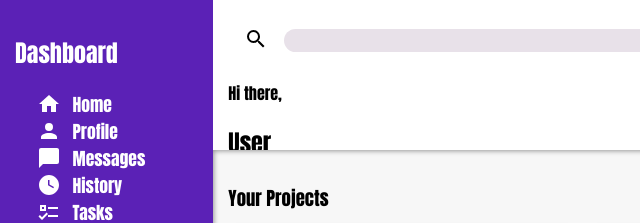
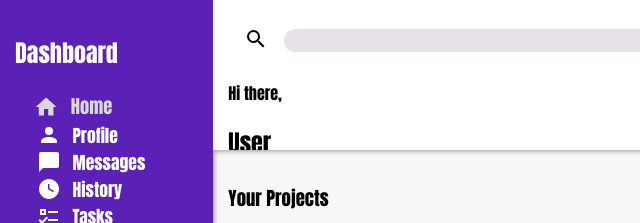
Before and after one commit to LukasErekson/admin-dashboard, a plain HTML site: page index.html in a window 1280 px wide. In both pictures the pointer is over the link "Home". Shown: the top 223 px of the page, 0-640 px from the left. Drawn offline with Linux system fonts and the light colour scheme.

Commit message:
Add hover animation for nav links

```diff
--- a/styles/dashboard.css
+++ b/styles/dashboard.css
@@ -40,6 +40,15 @@ ul.nav-list {
 
 ul.nav-list .icon {
     filter: invert(1);
+    padding: 0px;
+    transition: padding .5s;
+}
+
+ul.nav-list a:hover {
+    filter: invert(.15);
+    transform: scale(1.05);
+    transition: .5s;
+    padding: 2px;
 }
 
 ul.nav-list a {
@@ -67,7 +76,6 @@ ul.nav-list a {
 .search-bar {
     grid-area: search;
     display: flex;
-
     align-items: center;
 }
 
```
